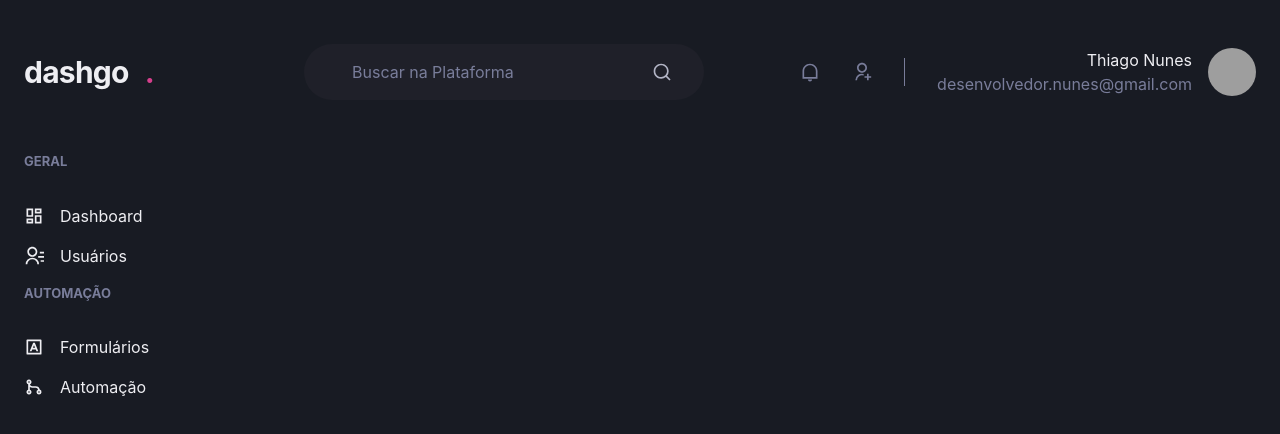
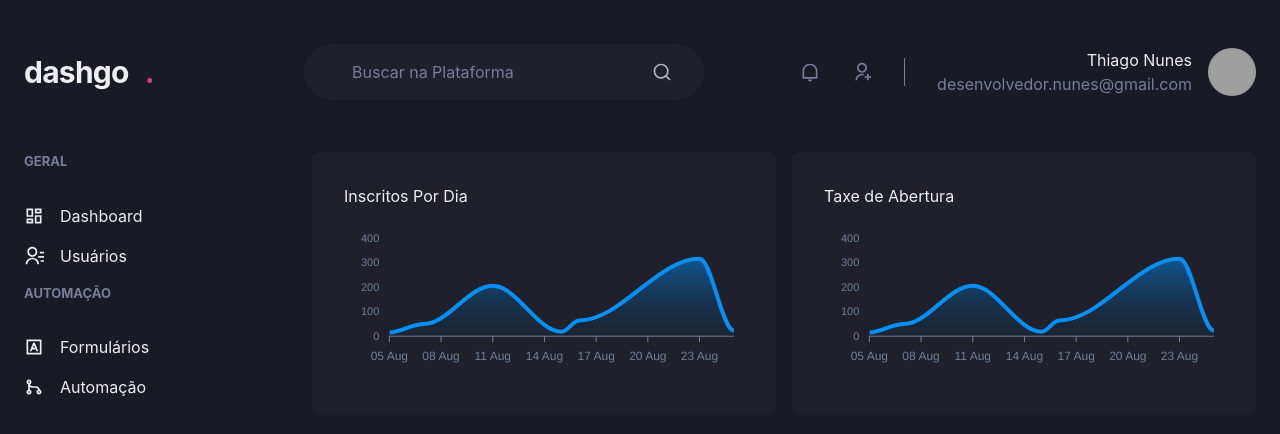
Before and after one commit to thg-nunes/dashgo, a Next.js app: page /dashboard in a window 1280 px wide. Shown: the top 434 px of the page. Built offline with nearby package versions, Linux system fonts and the light colour scheme; grey boxes are pictures that could not be loaded.

Commit message:
feature:  paineis de dados

```diff
--- a/package.json
+++ b/package.json
@@ -12,9 +12,11 @@
     "@chakra-ui/react": "^2.2.1",
     "@emotion/react": "^11.9.3",
     "@emotion/styled": "^11.9.3",
+    "apexcharts": "^3.35.3",
     "framer-motion": "^6.4.3",
     "next": "12.2.1",
     "react": "18.2.0",
+    "react-apexcharts": "^1.4.0",
     "react-dom": "18.2.0",
     "react-icons": "^4.4.0"
   },
--- a/src/pages/dashboard.tsx
+++ b/src/pages/dashboard.tsx
@@ -1,6 +1,63 @@
-import { Flex } from "@chakra-ui/react";
+import dynamic from "next/dynamic";
+import { SimpleGrid, Flex, Box, Text, theme } from "@chakra-ui/react";
 import { Header } from "../components/header";
 import { SideBar } from "../components/sideBar";
+
+const Chart = dynamic(() => import('react-apexcharts'), {
+  ssr: false
+})
+
+const options = {
+  chart: {
+    toolbar: {
+      show: false
+    },
+    zoom: {
+      enabled: false
+    },
+    foreColor: theme.colors.gray[500],
+  },
+  grid: {
+    show: false
+  },
+  dataLabels: {
+    enabled: false
+  },
+  tooltip: {
+    enabled: false
+  },
+  xaxis: {
+    type: 'datetime',
+    axisBorder: {
+      color: theme.colors.gray[500]
+    },
+    axisTicks: {
+      color: theme.colors.gray[500]
+    },
+    categories: [
+      '2022-08-05-T00:00:00.00Z',
+      '2022-08-07-T00:00:00.00Z',
+      '2022-08-11-T00:00:00.00Z',
+      '2022-08-15-T00:00:00.00Z',
+      '2022-08-16-T00:00:00.00Z',
+      '2022-08-23-T00:00:00.00Z',
+      '2022-08-25-T00:00:00.00Z',
+    ]
+  },
+  fill: {
+    opacity: 0.3,
+    type: 'gradient',
+    gradient: {
+      shade: 'dark',
+      opacityFrom: 0.7,
+      opacityTo: 0.3,
+    }
+  }
+}
+
+const series = [
+  {name: 'inscritos', data: [15, 50, 205, 18, 64, 315, 23]}
+]
 
 export default function Dashboard() {
   return (
@@ -9,6 +66,17 @@ export default function Dashboard() {
 
       <Flex w='100%' maxW={1480} mx='auto' px='6' my='6' >
         <SideBar />
+
+        <SimpleGrid gap={'4'} minChildWidth={320} flex='1' alignItems={'flex-start'}>
+          <Box p={8} borderRadius='8' bg='gray.800'>
+            <Text>Inscritos Por Dia</Text>
+            <Chart options={options} series={series} height={160} type='area'/>
+          </Box>
+          <Box p={8} borderRadius='8' bg='gray.800'>
+            <Text>Taxe de Abertura</Text>
+            <Chart options={options} series={series} height={160} type='area'/>
+          </Box>
+        </SimpleGrid>
       </Flex>
     </Flex>
   )
```
Also changed, not shown: 1 other file (tests, documents, lock files or other folders).
